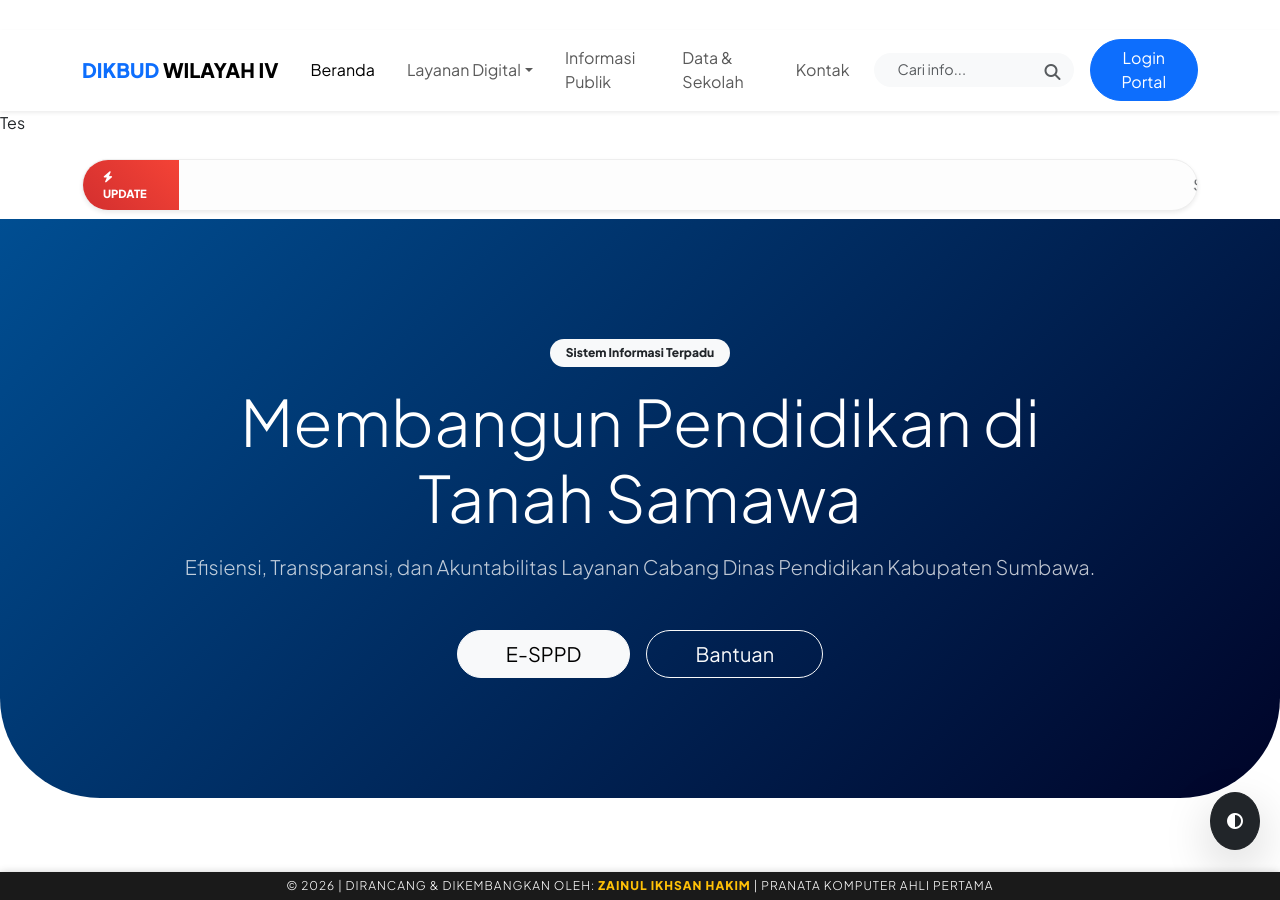
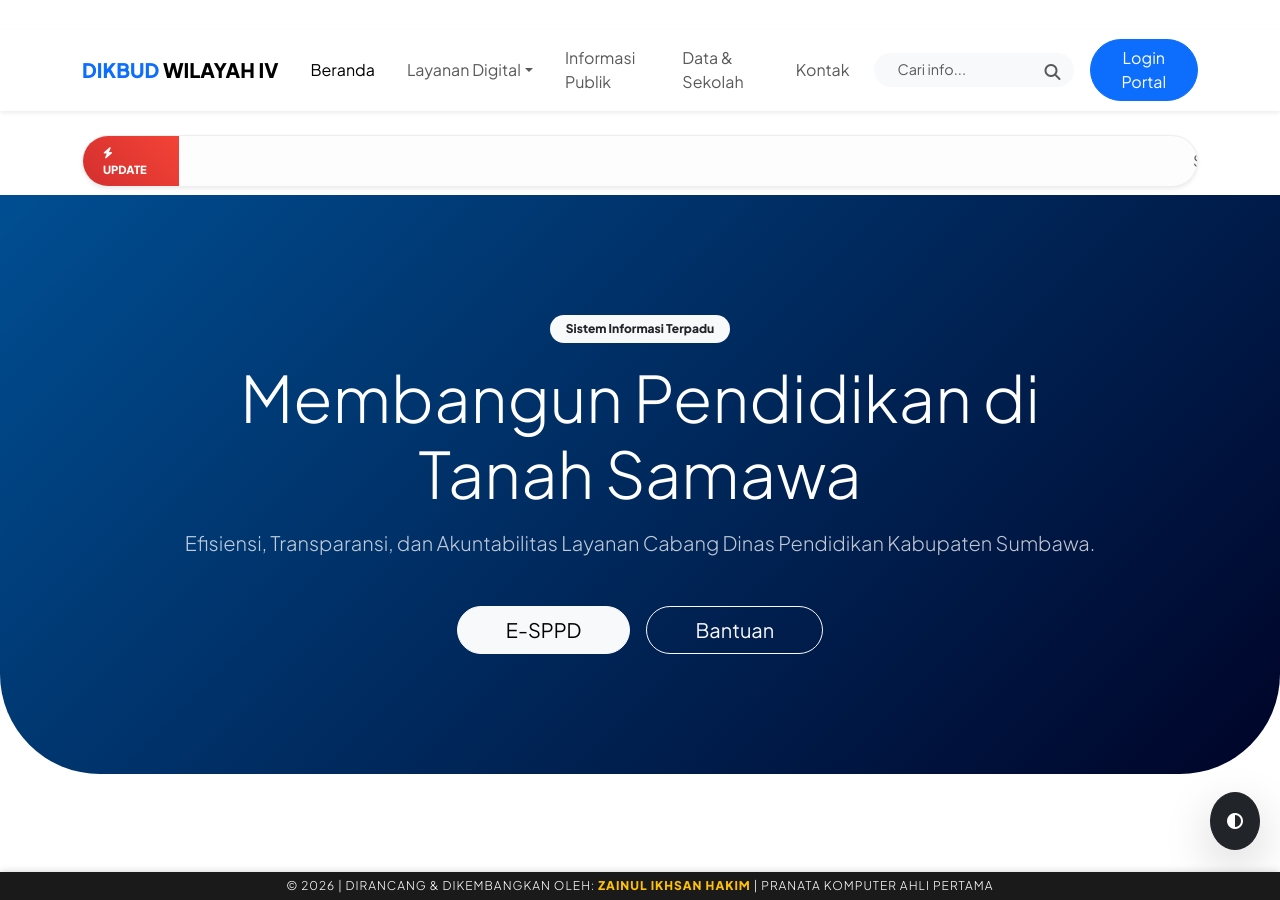
Before and after one commit to cabdindikpora-wilayahiv/cabdindikpora-wilayahiv.github.io, a Jekyll site: the page built from index.html, in a window 1280 px wide and 900 px high. Built offline with Jekyll 4.4.1, drawn with Linux system fonts in a browser that asks for light colours.

```diff
--- a/_layouts/beranda.html
+++ b/_layouts/beranda.html
@@ -1,6 +1,6 @@
 ---
 layout: default
 ---
-Tes<div class="main-content">
+<div class="main-content">
 	{{ content }}
 </div>
```
